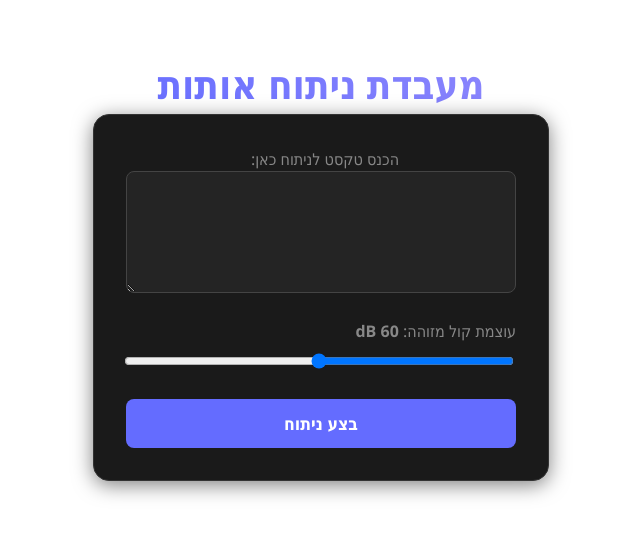
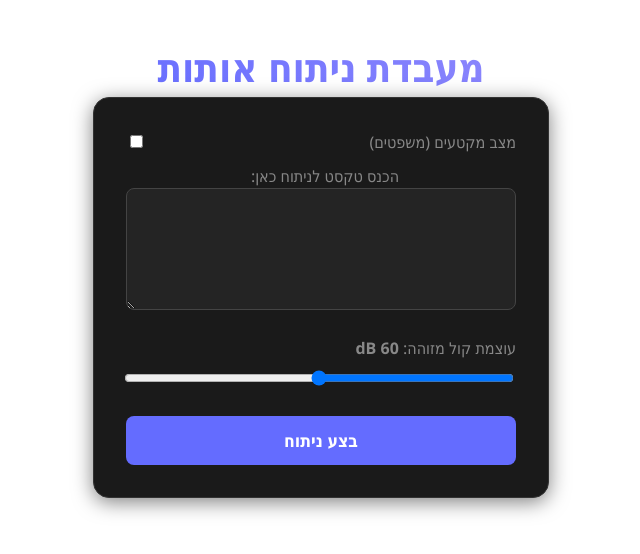
Before and after one commit to YagelAtias/Yagel-Yaakov, a React app in the folder frontend/: page / in a window 1280 px wide. Shown: the part 142-696 px from the top of the page, without its empty margins (319-959 px from the left). Built offline with nearby package versions, Linux system fonts and the light colour scheme; the HTML template or start-up script is replaced by a standard one.

Commit message:
feat(app): add segments mode toggle and request payload wiring

```diff
--- a/frontend/src/App.jsx
+++ b/frontend/src/App.jsx
@@ -1,43 +1,72 @@
 import { useState } from 'react'
 import './App.css'
-// Importing our new custom components
+// Custom components
 import AcousticControl from './components/AcousticControl'
 import AnalysisResult from './components/AnalysisResult'
+import SegmentedEditor from './components/SegmentedEditor'
 
 function App() {
+  const [useSegments, setUseSegments] = useState(false)
+  const [segments, setSegments] = useState([])
   const [text, setText] = useState('')
   const [decibels, setDecibels] = useState(60)
   const [result, setResult] = useState(null)
   const [loading, setLoading] = useState(false)
+  const [error, setError] = useState('')
 
   const analyzeDistress = async () => {
-        if (!text) return;
-        setLoading(true);
+    setError('')
+    if (useSegments) {
+      const hasText = segments.some(s => (s.text || '').trim().length > 0)
+      if (!hasText) {
+        setError('נא להוסיף לפחות מקטע אחד עם טקסט')
+        return
+      }
+    } else {
+      if (!text) {
+        setError('נא להזין טקסט לניתוח')
+        return
+      }
+    }
 
+    setLoading(true)
     try {
+      const payload = useSegments
+        ? { segments: segments }
+        : { text: text, avg_decibels: parseFloat(decibels) }
+
       const response = await fetch('http://127.0.0.1:8000/api/v2/analyze_all', {
         method: 'POST',
         headers: { 'Content-Type': 'application/json' },
-                body: JSON.stringify({
-                    text: text,
-                    avg_decibels: parseFloat(decibels)
-                }),
-            });
+        body: JSON.stringify(payload),
+      })
 
-            const data = await response.json();
-            setResult(data);
+      const data = await response.json()
+      setResult(data)
     } catch (error) {
-            console.error("Connection error:", error);
+      console.error('Connection error:', error)
+      setError('שגיאת תקשורת לשרת')
     } finally {
-            setLoading(false);
+      setLoading(false)
     }
-    };
+  }
 
   return (
     <div className="container" dir="rtl">
       <h1>מעבדת ניתוח אותות</h1>
 
       <div className="input-card">
+        <div className="toggle-row">
+          <label className="label">מצב מקטעים (משפטים)</label>
+          <input
+            type="checkbox"
+            checked={useSegments}
+            onChange={(e) => setUseSegments(e.target.checked)}
+          />
+        </div>
+
+        {!useSegments && (
+          <>
             <label className="label">הכנס טקסט לניתוח כאן:</label>
             <textarea
               className="text-input"
@@ -45,8 +74,15 @@ function App() {
               value={text}
               onChange={(e) => setText(e.target.value)}
             />
+            <AcousticControl decibels={decibels} setDecibels={setDecibels} />
+          </>
+        )}
 
-                <AcousticControl decibels={decibels} setDecibels={setDecibels} />
+        {useSegments && (
+          <SegmentedEditor segments={segments} setSegments={setSegments} />
+        )}
+
+        {error && <div style={{ color: '#f87171', marginTop: 8 }}>{error}</div>}
 
         <button className="analyze-btn" onClick={analyzeDistress} disabled={loading}>
           {loading ? 'מחשב תוצאה משוקללת...' : 'בצע ניתוח'}
```
Lines whose indentation alone changed are shown as unchanged.
